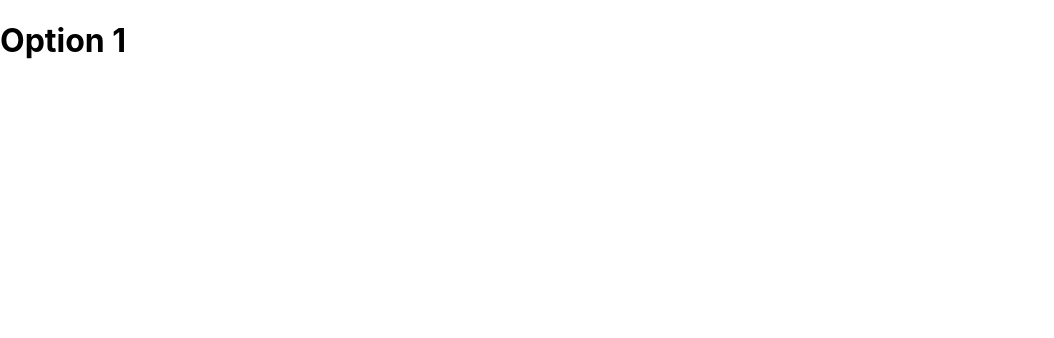
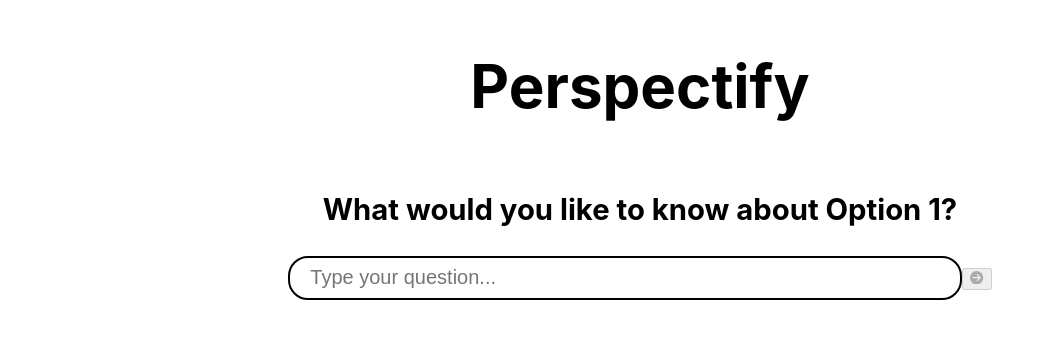
Before and after one commit to IainMac32/UofThacks12, a React (Create React App) app in the folder frontend/: page / in a window 1280 px wide. Both pictures are taken after a click on the element "Option 1". Shown: the top 338 px of the page, without its empty margins (0-1054 px from the left). Built offline with nearby package versions, Linux system fonts and the light colour scheme.

Commit message:
worked on textbox

```diff
--- a/frontend/package.json
+++ b/frontend/package.json
@@ -6,6 +6,7 @@
     "cra-template": "1.2.0",
     "react": "^19.0.0",
     "react-dom": "^19.0.0",
+    "react-icons": "^5.4.0",
     "react-router-dom": "^6.28.2",
     "react-scripts": "5.0.1"
   },
--- a/frontend/src/App.js
+++ b/frontend/src/App.js
@@ -1,7 +1,7 @@
 import React from "react";
 import { BrowserRouter as Router, Routes, Route } from "react-router-dom";
 import HomePage from "./homepage.js";
- import AboutPage from "./about.js";
+ import AboutPage from "./option.js";
 
 function App() {
   return (
--- a/frontend/src/about.js
+++ /dev/null
@@ -1,17 +0,0 @@
-import React from 'react';
-
-import "./css/homepage.css";
-import { useNavigate, useLocation } from "react-router-dom";
-
-function App(){
-    const location = useLocation();
-    const title = location.state?.title || "Default Title";
-
-    return(
-        <div>
-            <h1>{title}</h1>
-        </div>
-    );
-}
-
-export default App;
--- /dev/null
+++ b/frontend/src/css/option.css
@@ -0,0 +1,51 @@
+.option-page {
+    display: flex;
+    flex-direction: column;
+    align-items: center;
+    justify-content: center;
+}
+
+.option-title {
+    flex: 1;
+    padding-top: 10px;
+    padding-bottom: 0px;
+    font-size: 30px;
+  }
+
+.option-question{
+    padding-left: 10px;
+    padding-right: 10px;
+    font-size: 25px;
+}
+
+.textbox{
+    flex:8;
+    padding: 0 50px 0 20px;
+    width: 600px;;
+    height: 40px;
+    border: 2px solid black;
+    color:black;
+    border-radius: 20px;
+    font-size: 20px;
+}
+
+.textbox:focus{
+    background-color: rgb(243, 243, 243);
+    border: 3px solid black;
+    box-shadow: 0 0 10px rgba(40, 167, 69, 0.5);
+}
+
+.question-row{
+    display:flex;
+    flex-direction: row;
+}
+
+.continue-but{
+    position:absolute;
+}
+
+.continue-but.disabled {
+    color: grey; /* Grey icon when disabled */
+    opacity: 0.5; /* Reduced opacity */
+    cursor: not-allowed; /* Show "not allowed" cursor */
+  }
--- /dev/null
+++ b/frontend/src/option.js
@@ -0,0 +1,44 @@
+import React, {useState} from "react";
+import "./css/option.css";
+import { useNavigate, useLocation} from "react-router-dom";
+import { FaCircleArrowRight } from "react-icons/fa6";
+
+function App(){
+    const location = useLocation();
+    const title = location.state?.title || "Default Title";
+    const [text, setText] = useState("");
+
+    const handleChange = (event) => {
+        setText(event.target.value);
+      };
+    const handleClick = () => {
+        //Redirect to slide page or loading page while generate
+      }
+    return(
+        <div className='option-page'>
+            <div className="option-title">
+                <h1>Perspectify</h1>
+            </div>
+            <div className='option-question'>
+                <h3>What would you like to know about {title}?</h3>
+            </div>
+            <div>
+                <input
+                    type="text"
+                    className="textbox"
+                    value={text}
+                    onChange={handleChange}
+                    placeholder="Type your question..."
+                />
+                <button className="icon-button"
+                onClick={handleClick}
+                disabled={!text}
+                >
+                    <FaCircleArrowRight />
+                </button>
+            </div>
+        </div>
+    );
+}
+
+export default App;
```
Also changed, not shown: 1 other file (tests, documents, lock files or other folders).
